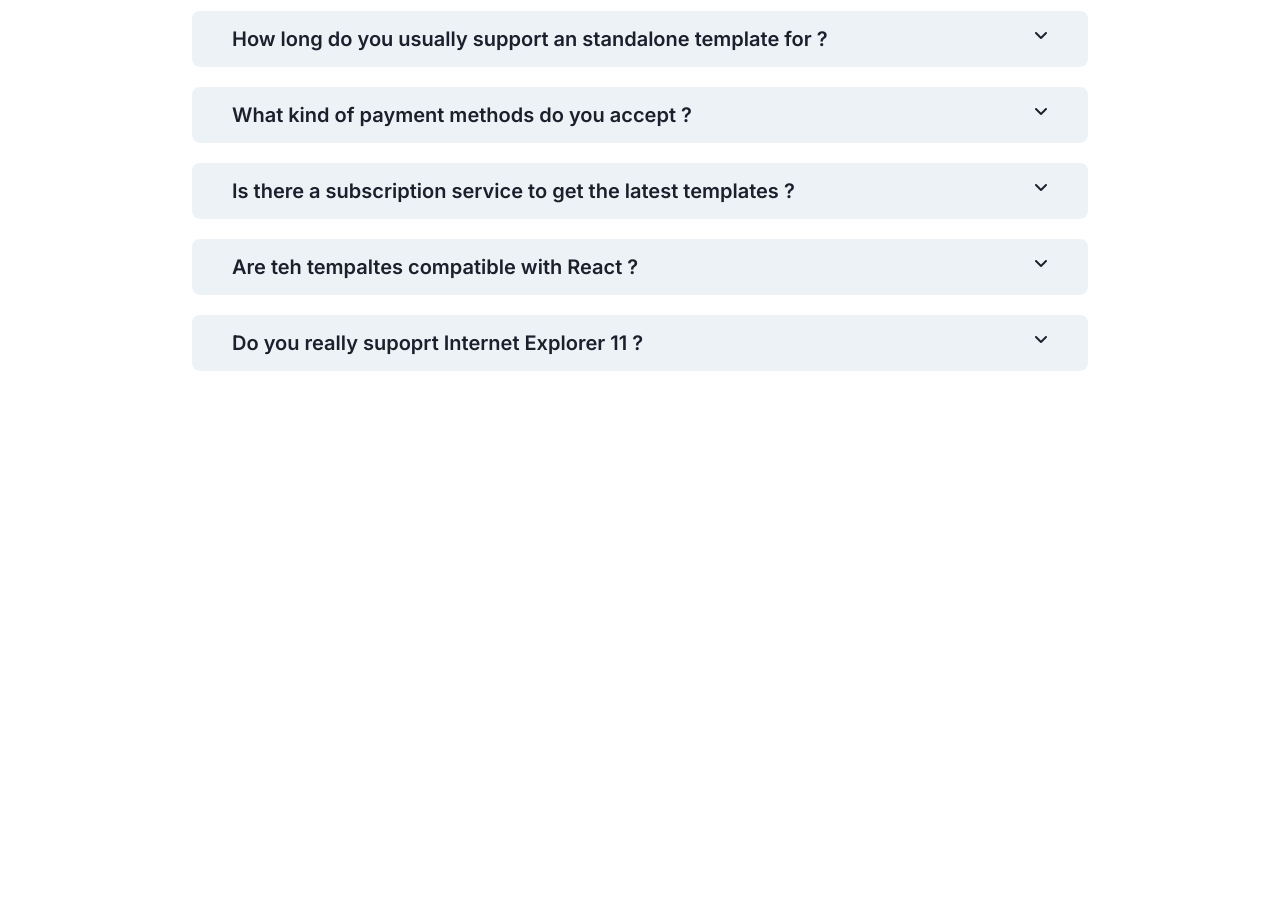
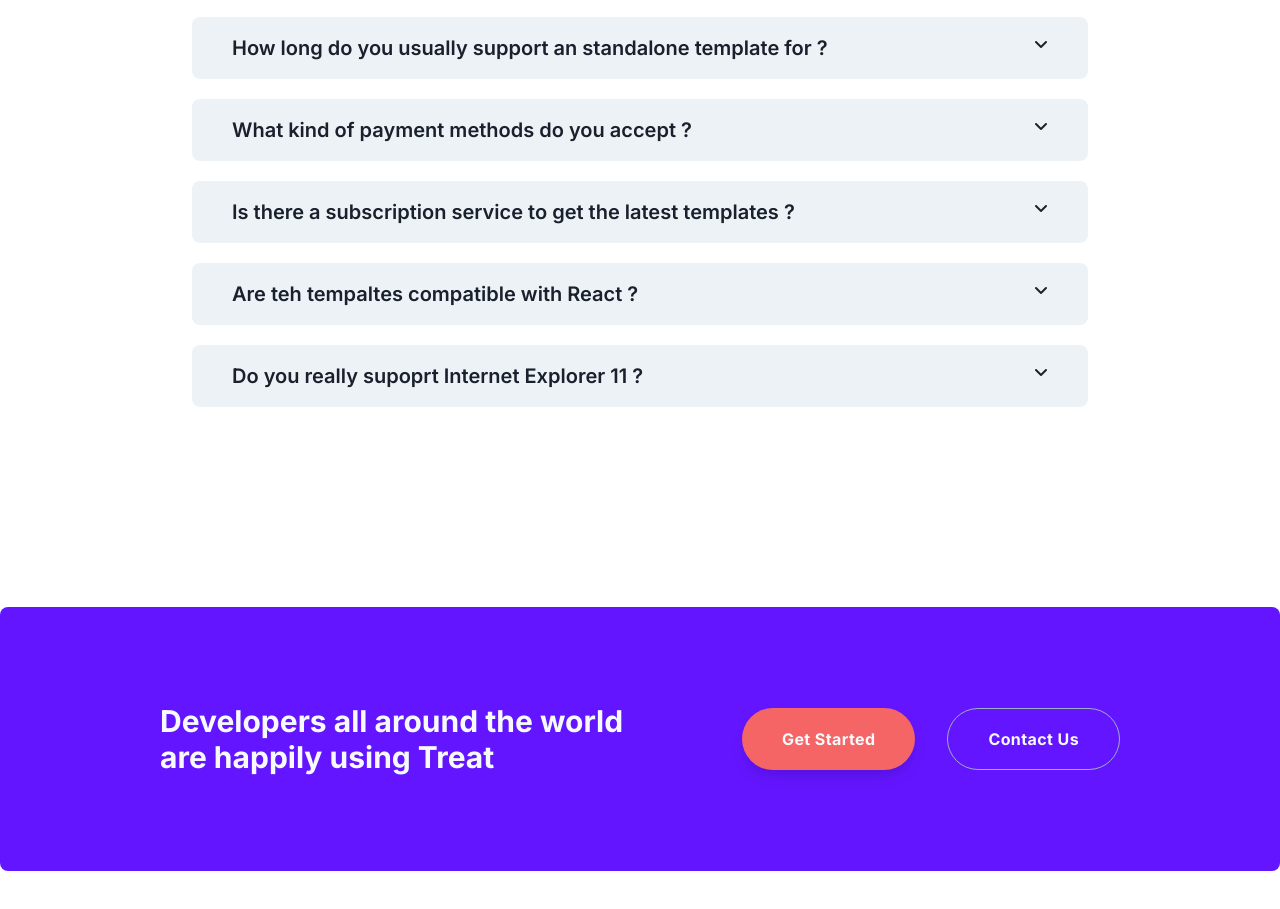
Before and after one commit to tstanmay13/website-template, a plain HTML site: page index.html in a window 1280 px wide. Shown: the part 5888-6797 px from the top of the page. Before the commit the page ends 6259 px from the top, so only its background shows below. Drawn offline with Linux system fonts and the light colour scheme.

Commit message:
bottom done

```diff
--- a/index.html
+++ b/index.html
@@ -448,6 +448,32 @@
         </div>
     </section>
 
+    <section id="bottom">
+        <div class="container">
+            <div class="row">
+                <div class="bottom">
+                    <div class="bottom__container">
+                        <div class="bottom__text">
+                            Developers all around the world are happily using Treat
+                        </div>
+                        <div class="bottom__buttons">
+                            <button class="get__started">
+                                Get Started
+                            </button>
+                            <button class="contact__us">
+                                Contact Us
+                            </button>
+                        </div>
+                    </div>
+                </div>
+            </div>
+        </div>
+    </section>
+
+    <footer>
+        <div class="container"></div>
+    </footer>
+
 </body>
 
 </html>
--- a/styles.css
+++ b/styles.css
@@ -34,7 +34,7 @@ li {
   max-width: 1024px;
 }
 
-.row-faq{
+.row-faq {
   max-width: 896px;
 }
 
@@ -834,7 +834,7 @@ nav {
 }
 
 .faq__item {
-  padding: 1rem 2.5rem;
+  padding: 19px 40px;
   margin-top: 1.25rem;
   border-radius: 0.5rem;
   --tw-text-opacity: 1;
@@ -846,14 +846,109 @@ nav {
   cursor: pointer;
 }
 
-.faq__item:hover{
+.faq__item:hover {
   --tw-text-opacity: 1;
-  color: rgba(26,32,44,var(--tw-text-opacity));
+  color: rgba(26, 32, 44, var(--tw-text-opacity));
   --tw-bg-opacity: 1;
-  background-color: rgba(226,232,240,var(--tw-bg-opacity));
+  background-color: rgba(226, 232, 240, var(--tw-bg-opacity));
 }
 
-.faq__item--text{
+.faq__item--text {
   font-size: 1.25rem;
   font-weight: 600;
 }
+
+/* BOTTOM */
+
+.bottom {
+  display: flex;
+  --tw-bg-opacity: 1;
+  background-color: rgba(100, 21, 255, var(--tw-bg-opacity));
+  border-radius: 0.5rem;
+  position: relative;
+  text-align: left;
+  padding: 96px 0px;
+}
+
+.bottom__container {
+  padding-left: 2rem;
+  padding-right: 2rem;
+  max-width: 1024px;
+  margin-left: auto;
+  margin-right: auto;
+  display: flex;
+  -webkit-box-align: center;
+  align-items: center;
+  justify-content: space-between;
+}
+
+.bottom__text {
+  width: 50%;
+  font-size: 1.875rem;
+  --tw-text-opacity: 1;
+  color: rgba(247, 250, 252, var(--tw-text-opacity));
+  font-weight: 700;
+}
+
+.bottom__buttons {
+  width: 50%;
+  display: flex;
+  flex-direction: row;
+  justify-content: flex-end;
+}
+
+.get__started {
+  --tw-bg-opacity: 1;
+  background-color: rgba(245, 101, 101, var(--tw-bg-opacity));
+  --tw-text-opacity: 1;
+  color: rgba(247, 250, 252, var(--tw-text-opacity));
+  --tw-shadow: 0 10px 15px -3px rgba(0, 0, 0, 0.1),
+    0 4px 6px -2px rgba(0, 0, 0, 0.05);
+  box-shadow: var(--tw-ring-offset-shadow, 0 0 #0000),
+    var(--tw-ring-shadow, 0 0 #0000), var(--tw-shadow);
+  font-weight: 700;
+  font-size: 1rem;
+  width: auto;
+  display: flex;
+  align-items: center;
+  justify-content: center;
+  border-radius: 9999px;
+  padding: 1.25rem 2.5rem;
+  transition: all 300ms ease;
+  margin-right: 32px;
+  letter-spacing: 0.025em;
+}
+
+.get__started:hover {
+  --tw-bg-opacity: 1;
+  background-color: rgba(229, 62, 62, var(--tw-bg-opacity));
+  --tw-text-opacity: 1;
+  color: rgba(237, 242, 247, var(--tw-text-opacity));
+}
+
+.contact__us {
+  font-weight: 700;
+  font-size: 1rem;
+  width: auto;
+  display: flex;
+  align-items: center;
+  justify-content: center;
+  border-radius: 9999px;
+  padding: 1.25rem 2.5rem;
+  background-color: rgba(100, 21, 255, var(--tw-bg-opacity));
+  --tw-text-opacity: 1;
+  color: rgba(247, 250, 252, var(--tw-text-opacity));
+  --tw-border-opacity: 1;
+  border: 1px solid rgba(160, 174, 192, var(--tw-border-opacity));
+  letter-spacing: 0.025em;
+  transition: all 300ms ease;
+}
+
+.contact__us:hover{
+  --tw-bg-opacity: 1;
+  background-color: rgba(247,250,252,var(--tw-bg-opacity));
+  --tw-text-opacity: 1;
+  color: rgba(100,21,255,var(--tw-text-opacity));
+  --tw-border-opacity: 1;
+  border-color: rgba(100,21,255,var(--tw-border-opacity));
+}
```
